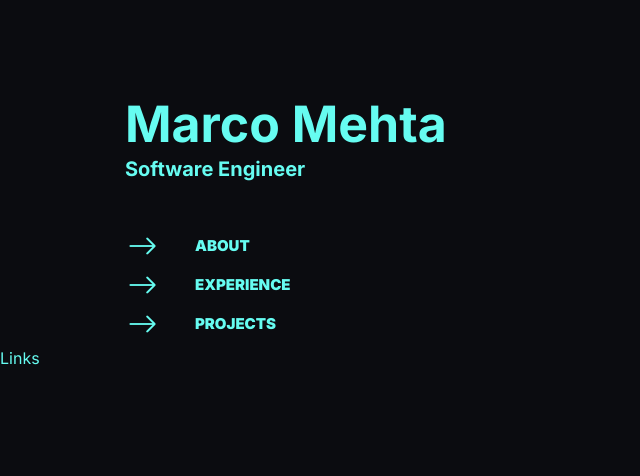
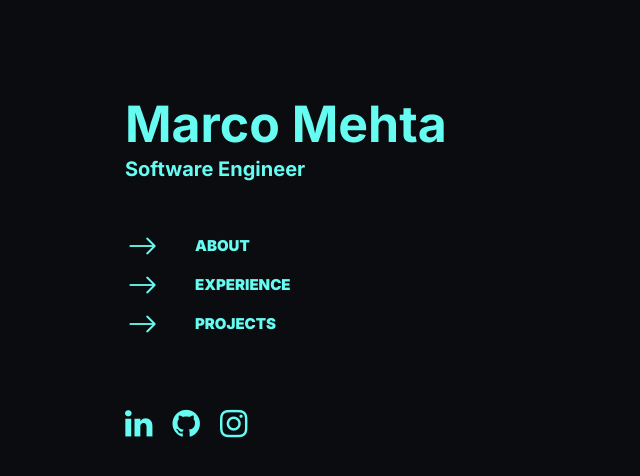
Before and after one commit to marcom3622/first-react-website, a React (Create React App) app in the folder first-website/: page / in a window 1280 px wide. Shown: the top 476 px of the page, without its empty margins (0-640 px from the left). Built offline with nearby package versions, Linux system fonts and the light colour scheme.

Commit message:
Add sticky menu

```diff
--- a/first-website/public/index.html
+++ b/first-website/public/index.html
@@ -21,6 +21,10 @@
       rel="stylesheet"
     />
     <link rel="manifest" href="%PUBLIC_URL%/manifest.json" />
+    <link
+      rel="stylesheet"
+      href="https://cdnjs.cloudflare.com/ajax/libs/font-awesome/4.7.0/css/font-awesome.min.css"
+    />
     <!--
       Notice the use of %PUBLIC_URL% in the tags above.
       It will be replaced with the URL of the `public` folder during the build.
--- a/first-website/src/App.tsx
+++ b/first-website/src/App.tsx
@@ -1,12 +1,12 @@
 import "./App.css";
-import Home from "./components/pages/HomePage";
+import HomePage from "./components/pages/HomePage";
 import { BrowserRouter, Routes, Route } from "react-router-dom";
 
 function App() {
   return (
     <BrowserRouter>
       <Routes>
-        <Route path='/' element={<Home />} />
+        <Route path='/' element={<HomePage />} />
       </Routes>
     </BrowserRouter>
   );
--- /dev/null
+++ b/first-website/src/components/Links.css
@@ -0,0 +1,28 @@
+:root {
+  --primary-color: #66fcf1;
+  --secondary-color: #45a29e;
+  --background-color: #0b0c10;
+  --medium-dark-color: #1f2833;
+  --light-gray-color: #c5c6c7;
+}
+
+.social-media-icons-container {
+  display: flex;
+  margin-left: 125px;
+  margin-top: 60px;
+}
+
+.social-media-icons-container .fa {
+  font-size: 2em;
+  padding-right: 20px;
+  transition: transform 0.3s ease;
+  color: var(--primary-color);
+}
+
+.social-media-icons-container .fa:hover {
+  transform: scale(1.2);
+}
+
+.social-media-icons-container a {
+  text-decoration: none; /* Remove underline from links */
+}
--- a/first-website/src/components/Links.tsx
+++ b/first-website/src/components/Links.tsx
@@ -1,7 +1,28 @@
 import React from "react";
+import "./Links.css";
 
 function Links() {
-  return <div>Links</div>;
+  return (
+    <>
+      <div className='social-media-icons-container'>
+        <a
+          href='https://www.linkedin.com/in/marco-mehta/'
+          target='_blank'
+          className='fa fa-linkedin'
+        ></a>
+        <a
+          href='https://github.com/marcom3622'
+          target='_blank'
+          className='fa fa-github'
+        ></a>
+        <a
+          href='https://www.instagram.com/lil_wfx_marco/'
+          target='_blank'
+          className='fa fa-instagram'
+        ></a>
+      </div>
+    </>
+  );
 }
 
 export default Links;
--- a/first-website/src/components/Menu.css
+++ b/first-website/src/components/Menu.css
@@ -12,6 +12,7 @@
   padding-left: 150px;
   font-weight: 1000;
   list-style-type: none;
+  display: inline-block;
 }
 
 .list-unstyled li .bi::before {
@@ -19,10 +20,16 @@
   padding-right: 30px;
 }
 
+.list-unstyled li,
+.list-unstyled li .bi {
+  transition: all 0.3s ease;
+}
+
 .list-unstyled li:hover .bi,
 li:hover {
   font-size: 30px;
   cursor: pointer;
+  opacity: 50%;
 }
 
 li {
--- /dev/null
+++ b/first-website/src/components/StickyMenu.css
@@ -0,0 +1,5 @@
+.sticky-menu-container {
+  display: flex;
+  flex-direction: column;
+  position: sticky;
+}
--- a/first-website/src/components/StickyMenu.tsx
+++ b/first-website/src/components/StickyMenu.tsx
@@ -2,13 +2,16 @@ import React from "react";
 import Name from "./Name";
 import Menu from "./Menu";
 import Links from "./Links";
+import "./StickyMenu.css";
 
 function StickyMenu() {
   return (
     <>
-      <Name />
-      <Menu />
-      <Links />
+      <div className='sticky-menu-container'>
+        <Name />
+        <Menu />
+        <Links />
+      </div>
     </>
   );
 }
--- /dev/null
+++ b/first-website/src/components/pages/HomePage.css
@@ -0,0 +1,4 @@
+.home-sticky-menu-container {
+  position: sticky;
+  top: 0;
+}
--- a/first-website/src/components/pages/HomePage.tsx
+++ b/first-website/src/components/pages/HomePage.tsx
@@ -1,10 +1,13 @@
 import React from "react";
 import StickyMenu from "../StickyMenu";
+import "./HomePage.css";
 
 function Home() {
   return (
     <>
-      <StickyMenu />
+      <div className='home-sticky-menu-container'>
+        <StickyMenu />
+      </div>
     </>
   );
 }
```
